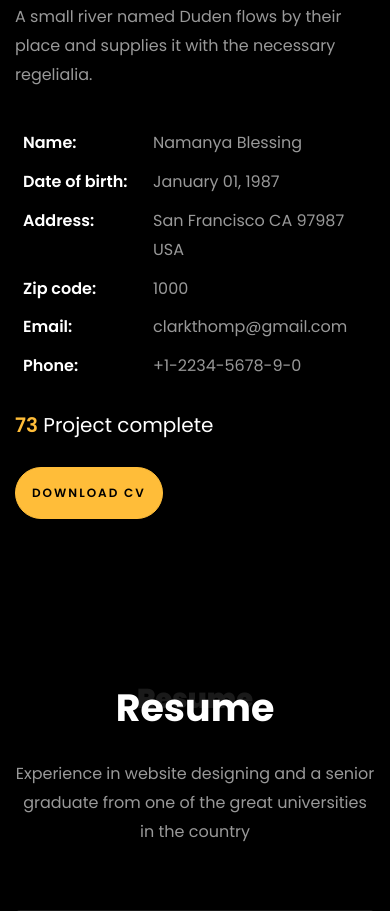
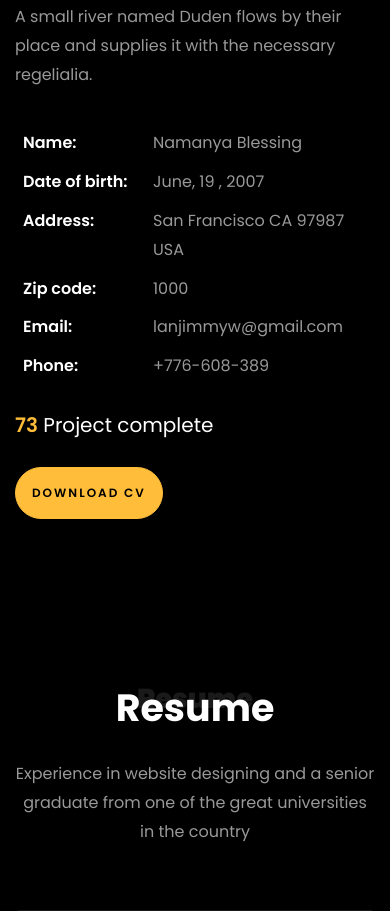
Before and after one commit to jst-lan/Project, a plain HTML site: page index.html in a window 390 px wide. Shown: the part 990-1901 px from the top of the page. Drawn offline with Linux system fonts and the light colour scheme; files whose address does not match are found by name.

Commit message:
I have changed the phone number and email address

```diff
--- a/index.html
+++ b/index.html
@@ -105,11 +105,11 @@
 		            <p>A small river named Duden flows by their place and supplies it with the necessary regelialia.</p>
 		            <ul class="about-info mt-4 px-md-0 px-2">
 		            	<li class="d-flex"><span>Name:</span> <span>Namanya Blessing</span></li>
-		            	<li class="d-flex"><span>Date of birth:</span> <span>January 01, 1987</span></li>
+		            	<li class="d-flex"><span>Date of birth:</span> <span>June, 19 , 2007</span></li>
 		            	<li class="d-flex"><span>Address:</span> <span>San Francisco CA 97987 USA</span></li>
 		            	<li class="d-flex"><span>Zip code:</span> <span>1000</span></li>
-		            	<li class="d-flex"><span>Email:</span> <span>clarkthomp@gmail.com</span></li>
-		            	<li class="d-flex"><span>Phone: </span> <span>+1-2234-5678-9-0</span></li>
+		            	<li class="d-flex"><span>Email:</span> <span>lanjimmyw@gmail.com</span></li>
+		            	<li class="d-flex"><span>Phone: </span> <span>+776-608-389</span></li>
 		            </ul>
 		          </div>
 		        </div>
```
